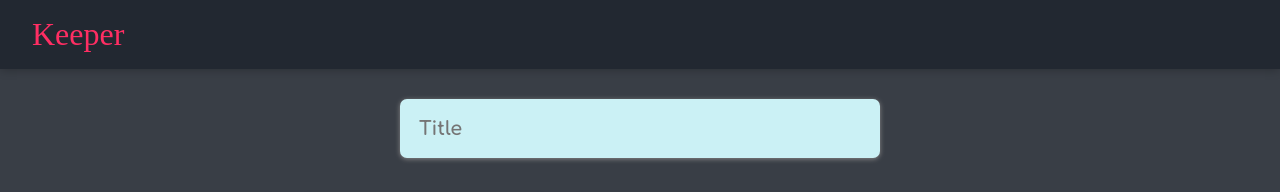
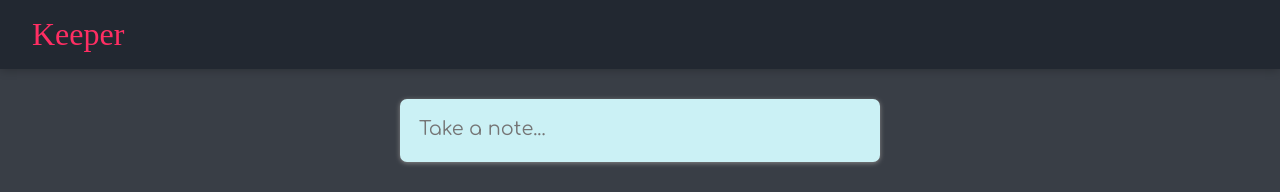
Before and after one commit to pronoia9/apbtcwdb_keeper, a React (Create React App) app: page / in a window 1280 px wide. Shown: the top 192 px of the page. Built offline with nearby package versions, Linux system fonts and the light colour scheme; a web font is replaced by a local one.

Commit message:
change form component visibility

```diff
--- a/src/components/content/Create.jsx
+++ b/src/components/content/Create.jsx
@@ -6,22 +6,25 @@ function Create(props) {
   const [click, setClick] = useState(false);
   return (
     <form className='form-container' onSubmit={(e) => e.preventDefault()}>
+      {/* shows only after the user clicks on the textarea */}
+      {click && (
         <input
           name='title'
           placeholder='Title'
           value={props.input.title}
-        onClick={() => setClick(true)}
           onChange={(e) => props.setInput({ ...props.input, title: e.target.value })}
         />
-      {click && (
+      )}
+      {/* expands after the user clicks */}
       <textarea
         name='content'
         placeholder='Take a note...'
-          rows='3'
+        rows={click ? '3' : '1'}
         value={props.input.content}
         onChange={(e) => props.setInput({ ...props.input, content: e.target.value })}
+        onClick={() => setClick(true)}
       />
-      )}
+      {/* only show the add button if theres an input from the user */}
       {(props.input.title || props.input.content) && (
         <Zoom in={true}>
           <Fab
```
Lines whose indentation alone changed are shown as unchanged.
